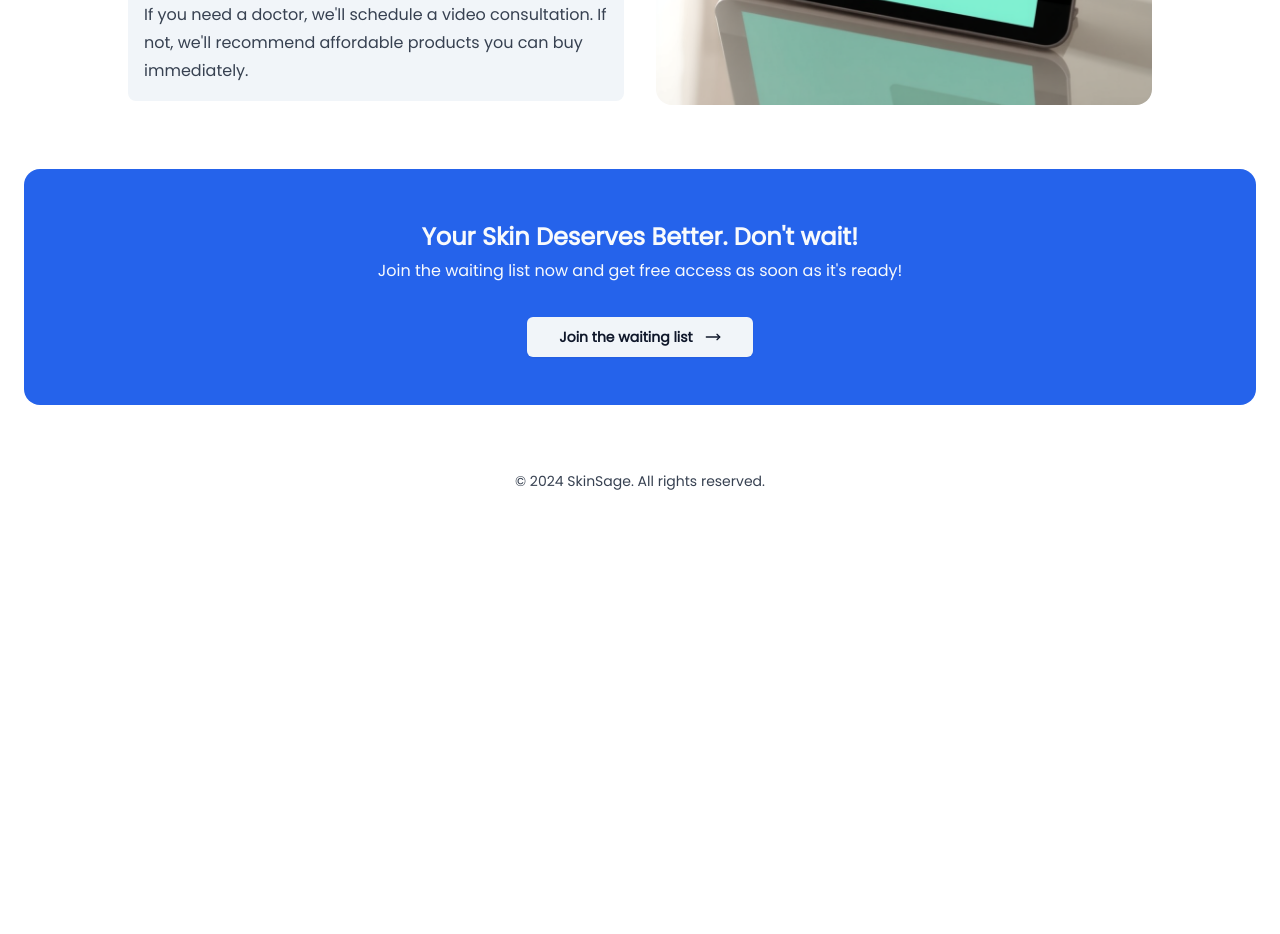
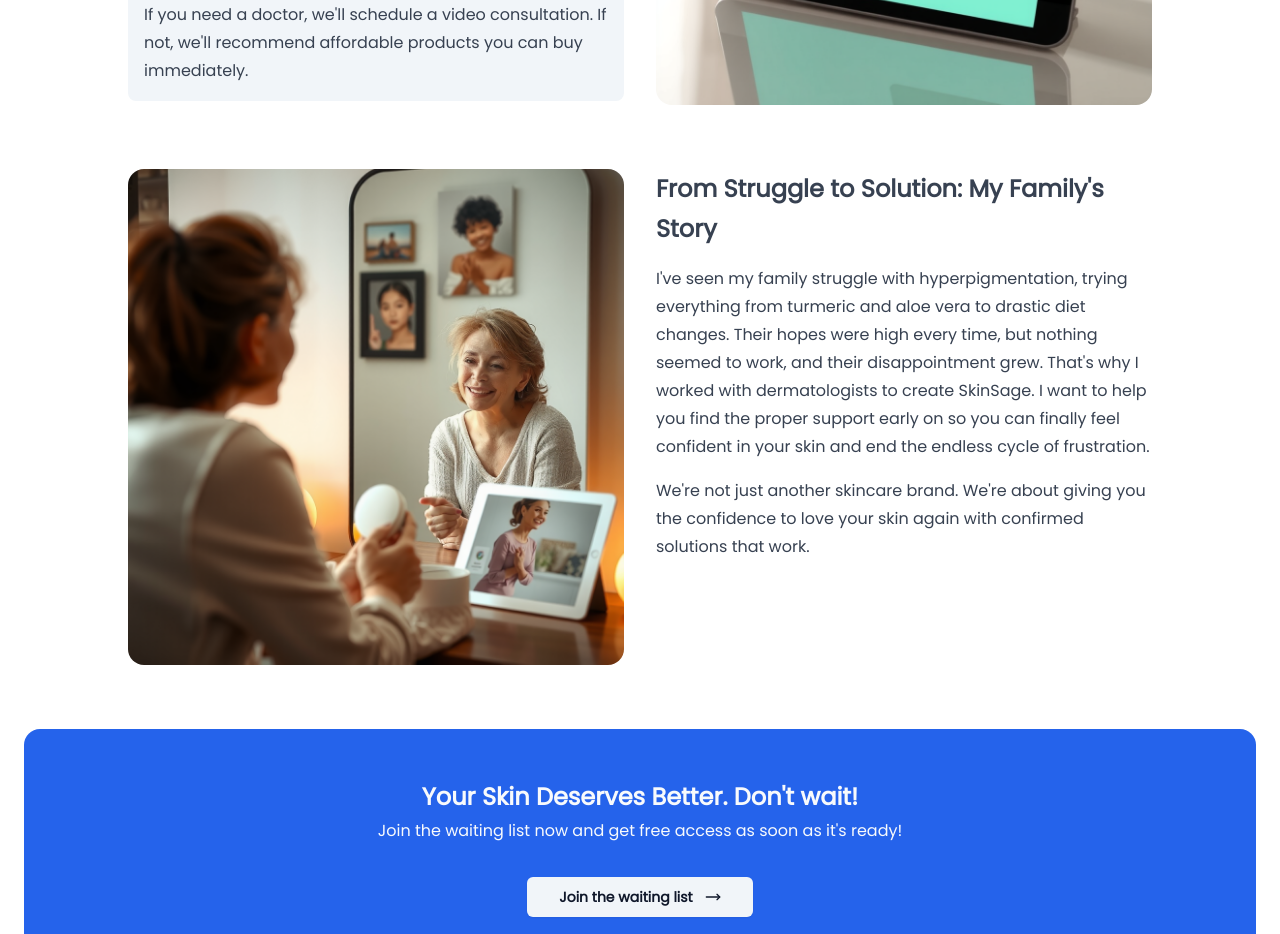
Before and after one commit to dimmasyusuf/skinsage, a Next.js app: page / in a window 1280 px wide. Shown: the part 3240-4174 px from the top of the page. Before the commit the page ends 3765 px from the top, so only its background shows below. Built offline with nearby package versions, Linux system fonts and the light colour scheme.

Commit message:
style: create connextion ui component

```diff
--- a/src/app/(main)/page.tsx
+++ b/src/app/(main)/page.tsx
@@ -1,6 +1,7 @@
 import {
   Belief,
   Blockquote,
+  Connextion,
   CTA,
   Hero,
   Outcome,
@@ -19,6 +20,7 @@ export default function Home() {
       <Outcome />
       <Paradigm />
       <Solution />
+      <Connextion />
       <CTA />
     </main>
   );
--- /dev/null
+++ b/src/components/sections/Connextion.tsx
@@ -0,0 +1,36 @@
+import Image from 'next/image';
+
+export default function Connextion() {
+  return (
+    <section className="px-4 py-8 md:px-6">
+      <div className="mx-auto grid max-w-screen-lg grid-cols-1 gap-8 md:grid-cols-2">
+        <Image
+          src="/images/connextion.jpeg"
+          alt="hero"
+          width={1024}
+          height={1024}
+          className="rounded-2xl"
+        />
+
+        <div className="flex w-full flex-col gap-4">
+          <h2 className="prose prose-xl md:prose-2xl font-bold">
+            From Struggle to Solution: My Family&apos;s Story
+          </h2>
+
+          <p className="prose prose-sm md:prose-base">
+            I&apos;ve seen my family struggle with hyperpigmentation, trying everything from
+            turmeric and aloe vera to drastic diet changes. Their hopes were high every time, but
+            nothing seemed to work, and their disappointment grew. That&apos;s why I worked with
+            dermatologists to create SkinSage. I want to help you find the proper support early on
+            so you can finally feel confident in your skin and end the endless cycle of frustration.
+          </p>
+
+          <p className="prose prose-sm md:prose-base">
+            We&apos;re not just another skincare brand. We&apos;re about giving you the confidence
+            to love your skin again with confirmed solutions that work.
+          </p>
+        </div>
+      </div>
+    </section>
+  );
+}
--- a/src/components/sections/index.ts
+++ b/src/components/sections/index.ts
@@ -5,4 +5,5 @@ export {default as Belief} from './Belief';
 export {default as Outcome} from './Outcome';
 export {default as Paradigm} from './Paradigm';
 export {default as Solution} from './Solution';
+export {default as Connextion} from './Connextion';
 export {default as CTA} from './CTA';
```
Also changed, not shown: public/images/connextion.jpeg (added).
